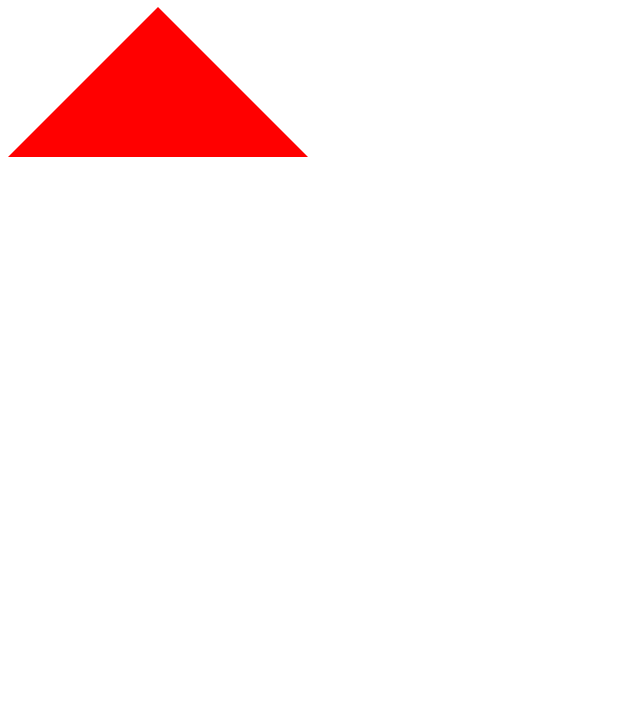
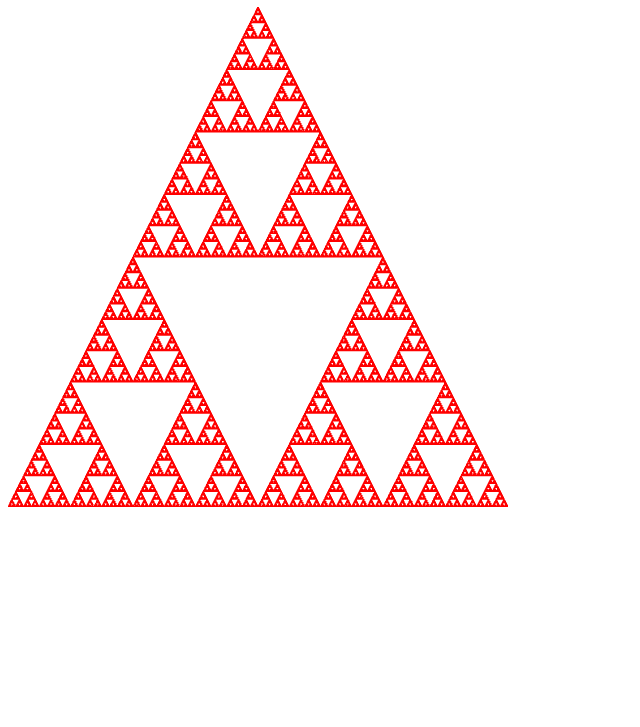
Before and after one commit to JulianFujita/WebGL-Sierpinski-Triangle, a website: page public/index.html in a window 1280 px wide. Shown: the part 73-800 px from the top of the page, without its empty margins (0-640 px from the left). Drawn offline with Linux system fonts and the light colour scheme.

Commit message:
Working triangle

```diff
--- a/public/index.html
+++ b/public/index.html
@@ -4,7 +4,7 @@
     <script src="main.js" defer></script>
 </head>
 <body>
-    <h1>WebGL Demo</h1>
-    <canvas></canvas>
+    <h1>WebGL Sierpinski Triangle</h1>
+    <canvas height=500 width=500></canvas>
 </body>
 </html>
--- a/public/main.js
+++ b/public/main.js
@@ -6,11 +6,7 @@ if(!gl){
 }
 
 // Create vertex data
-const vertexData = [
-    0, 1, 0,
-    1, -1, 0,
-    -1, -1, 0
-]
+const vertexData = getSierpinskiTriangleData([[-1,1,0],[0,-1,0],[1,1,0]],[0,0,0], 1000000);
 
 // Create a buffer on the GPU
 const buffer = gl.createBuffer()
@@ -25,6 +21,7 @@ gl.shaderSource(vertexShader, `
 attribute vec3 position;
 void main(){
     gl_Position = vec4(position, 1);
+    gl_PointSize = 1.0;
 }`)
 gl.compileShader(vertexShader)
 
@@ -53,4 +50,20 @@ gl.vertexAttribPointer(positionLocation, 3, gl.FLOAT, false, 0, 0)
 
 // Draw
 gl.useProgram(program)
-gl.drawArrays(gl.TRIANGLES, 0, 3)
+gl.drawArrays(gl.POINTS, 0, vertexData.length)
+console.log(vertexData.length)
+
+// Create data for sierpinski triangle
+function getSierpinskiTriangleData(trianglePoints, randomPoint, iterations){
+    let vertices = []
+    let p = randomPoint
+
+    for(let i = 0; i < iterations; i++){
+        let t = trianglePoints[Math.floor(Math.random() * 3)]
+        let q = [(p[0] - t[0]) / 2, (p[1] - t[1]) / 2, 0]
+        vertices.push(q[0], q[1], 0)
+        p = q
+    }
+
+    return vertices
+}
```
